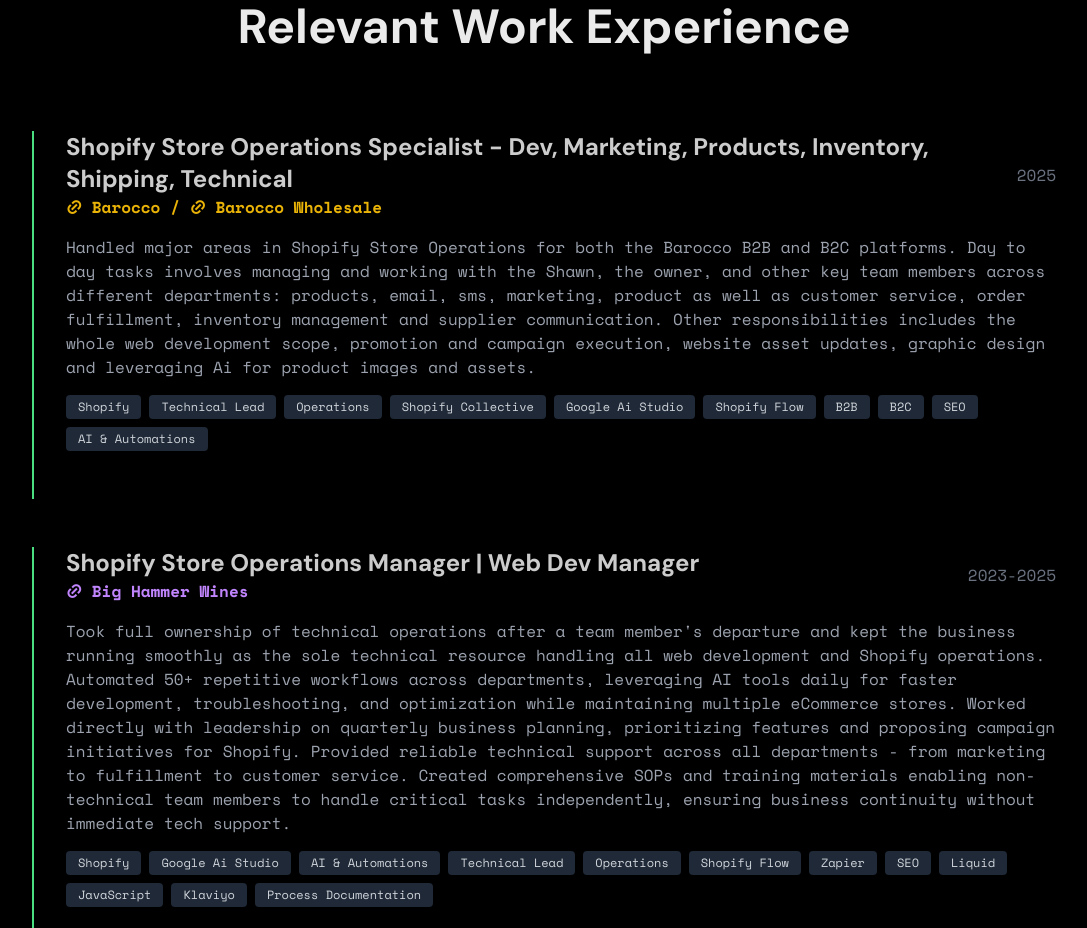
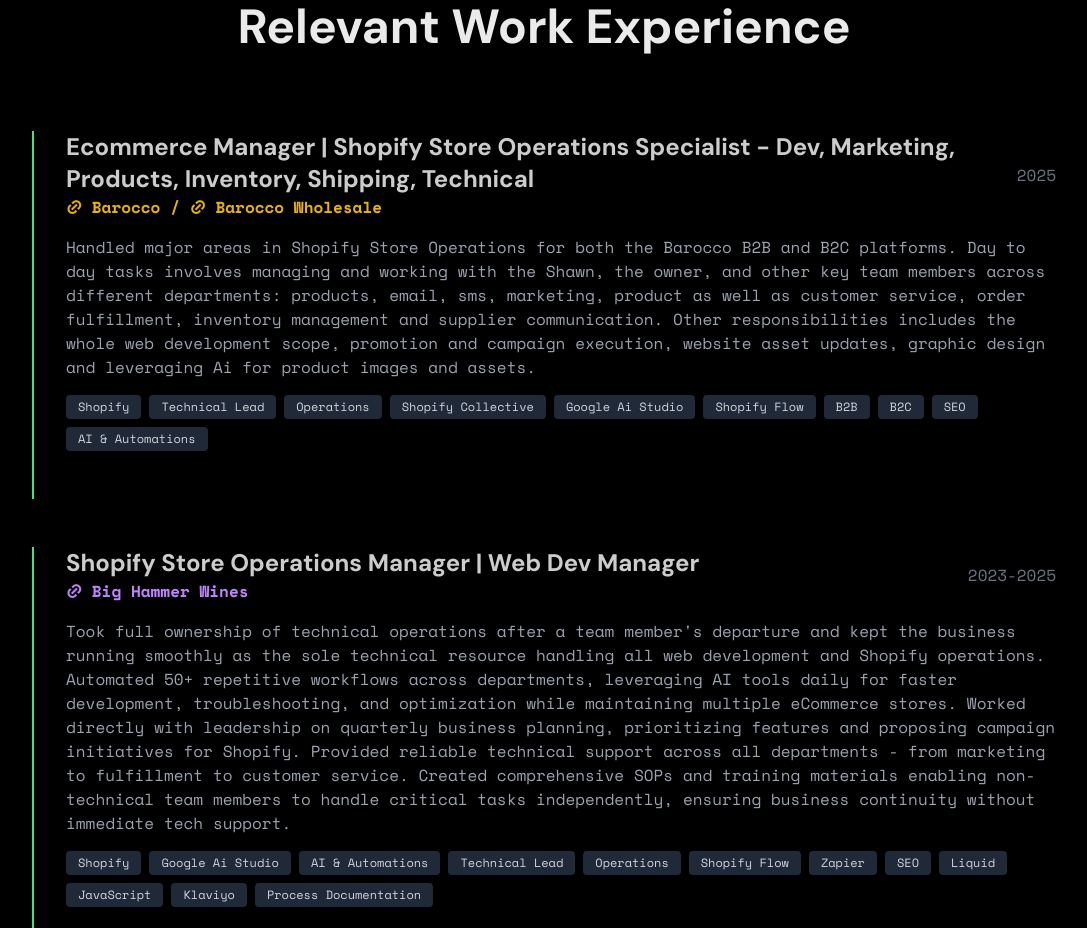
Before and after one commit to yongfreelancer/yongfreelancer.github.io, a website: page index.html in a window 1280 px wide. Shown: the part 7775-8703 px from the top of the page, without its empty margins (96-1183 px from the left). Drawn offline with nearby package versions, Linux system fonts and the light colour scheme.

Commit message:
Update index.html

```diff
--- a/index.html
+++ b/index.html
@@ -481,7 +481,7 @@
           <div class="flex flex-col lg:flex-row lg:items-center lg:justify-between mb-4">
             <div>
               <h3 class="text-2xl font-bold text-white/80">
-                Shopify Store Operations Specialist - Dev, Marketing, Products, Inventory, Shipping, Technical
+                Ecommerce Manager | Shopify Store Operations Specialist - Dev, Marketing, Products, Inventory, Shipping, Technical
               </h3>
               <p class="text-yellow-500 font-semibold">
                 <a href="https://www.barocco.com" target="_blank">
```
